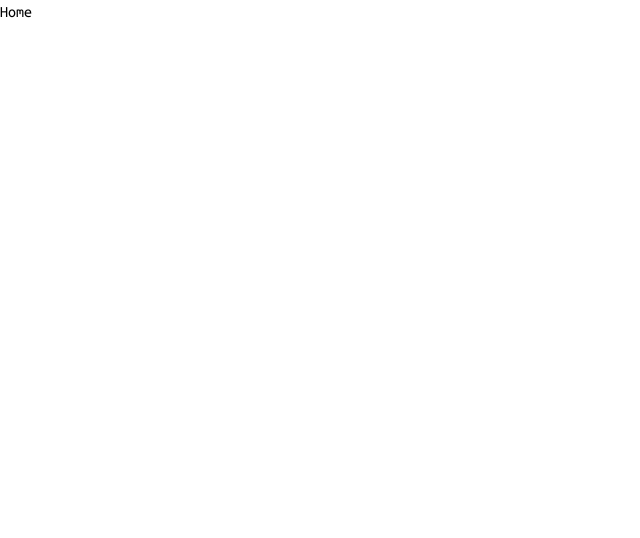
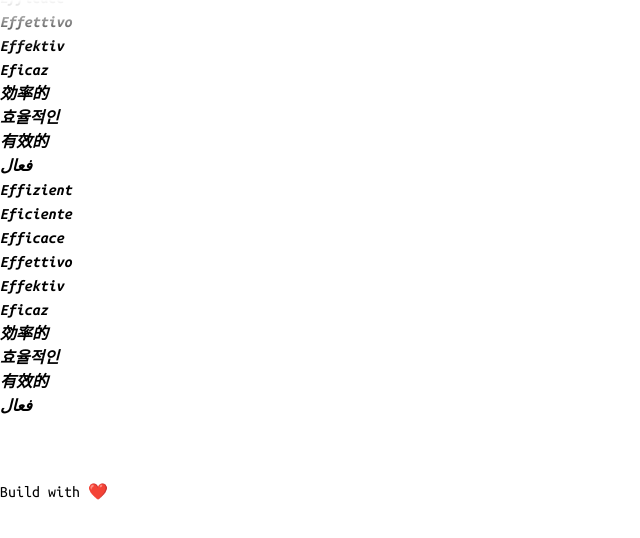
Before and after one commit to DevJaGz/app-fast-marquee, an Angular app: page / in a window 1280 px wide. Shown: the top 538 px of the page, without its empty margins (0-640 px from the left). Built offline with nearby package versions, Linux system fonts and the light colour scheme.

Commit message:
feat: display words using marquee and replace them using a interval

```diff
--- a/src/app/app.component.ts
+++ b/src/app/app.component.ts
@@ -8,7 +8,7 @@ import { WelcomePlaceholderComponent } from './core/components/welcome-placehold
   standalone: true,
   imports: [CommonModule, RouterOutlet, WelcomePlaceholderComponent],
   template: `<div class="h-screen bg-zinc-900 text-slate-200">
-    @defer (on timer(2000ms); prefetch on idle) {
+    @defer (on timer(2000ms)) {
       <router-outlet></router-outlet>
     } @placeholder {
       <app-welcome-placeholder />
--- /dev/null
+++ b/src/app/core/constants/index.ts
@@ -0,0 +1 @@
+export * from './marquee-words.constant';
--- /dev/null
+++ b/src/app/core/constants/marquee-words.constant.ts
@@ -0,0 +1,44 @@
+export const SleekWords: string[] = [
+  'Elegante', // Spanish
+  'Elegancki', // Polish
+  'Schnörkellos', // German
+  'スリーク', // Japanese
+  'Graceful', // English
+  'Chic', // French
+  'Elegan', // Romanian
+  'सुंदर', // Hindi
+  'Стильный', // Russian
+  '고상한', // Korean
+];
+
+export const EfficientWords: string[] = [
+  'Effizient', // German
+  'Eficiente', // Spanish
+  'Efficace', // French
+  'Effettivo', // Italian
+  'Effektiv', // Swedish
+  'Eficaz', // Portuguese
+  '効率的', // Japanese (Kanji)
+  '효율적인', // Korean (Hangul)
+  '有效的', // Chinese (Simplified)
+  'فعال', // Arabic
+];
+
+export const SimpleWords: string[] = [
+  'Просто', // Russian
+  '简单', // Chinese (Simplified)
+  'आसान', // Hindi
+  'بسيط', // Arabic
+  'Απλό', // Greek
+  'פשוט', // Hebrew
+  'எளிதான', // Tamil
+  'シンプル', // Japanese (Katakana)
+  'සර්', // Sinhalese
+  'მარტივი', // Georgian
+];
+
+export const WordsPool: Record<string, string[]> = {
+  sleekWords: SleekWords,
+  efficientWords: EfficientWords,
+  simpleWords: SimpleWords,
+};
--- /dev/null
+++ b/src/app/core/index.ts
@@ -0,0 +1 @@
+export * from './constants/';
--- a/src/app/features/home-feature/home-feature.component.html
+++ b/src/app/features/home-feature/home-feature.component.html
@@ -1,5 +1,10 @@
-<div class="grid place-items-center h-full animate-wiggle">
-  <div class="rounded-full w-32 h-32 bg-zinc-800 grid place-items-center">
-    <h1>Home</h1>
+<div class="grid place-items-center h-full relative">
+  <section class="absolute top-0 left-4 h-full animate-fade-right">
+    <app-marquee-words />
+  </section>
+  <div
+    class="rounded-full py-2 px-4 bg-zinc-800 grid place-items-center animate-jump-in animate-delay-300 animate-once shadow-lg"
+  >
+    <h1 class="text-center font-semibold select-none">Build with ❤️</h1>
   </div>
 </div>
--- a/src/app/features/home-feature/home-feature.component.ts
+++ b/src/app/features/home-feature/home-feature.component.ts
@@ -1,10 +1,11 @@
 import { ChangeDetectionStrategy, Component } from '@angular/core';
 import { CommonModule } from '@angular/common';
+import { MarqueeWordsComponent } from 'src/app/shared/components/marquee-words/marquee-words.component';
 
 @Component({
   selector: 'app-home-feature',
   standalone: true,
-  imports: [CommonModule],
+  imports: [CommonModule, MarqueeWordsComponent],
   templateUrl: './home-feature.component.html',
   changeDetection: ChangeDetectionStrategy.OnPush,
 })
--- /dev/null
+++ b/src/app/shared/components/marquee-words/marquee-words.component.html
@@ -0,0 +1,19 @@
+<div
+  class="h-full relative"
+  [ngClass]="{
+    'animate-rotate-y animate-once': hasNewWords()
+  }"
+>
+  <ngx-fast-marquee
+    [speed]="20"
+    class="h-full"
+    direction="up"
+    [maskPercentage]="20"
+  >
+    @for (word of words(); track $index) {
+      <div class="marquee-word" [class.text-orange-500]="$index === 0">
+        {{ word }}
+      </div>
+    }
+  </ngx-fast-marquee>
+</div>
--- /dev/null
+++ b/src/app/shared/components/marquee-words/marquee-words.component.ts
@@ -0,0 +1,104 @@
+import {
+  ChangeDetectionStrategy,
+  Component,
+  OnInit,
+  WritableSignal,
+  signal,
+} from '@angular/core';
+import { CommonModule } from '@angular/common';
+import { NgxFastMarqueeModule } from '@ngx-fast-marquee';
+import { WordsPool } from '@core';
+
+@Component({
+  selector: 'app-marquee-words',
+  standalone: true,
+  imports: [CommonModule, NgxFastMarqueeModule],
+  templateUrl: './marquee-words.component.html',
+  changeDetection: ChangeDetectionStrategy.OnPush,
+})
+export class MarqueeWordsComponent implements OnInit {
+  /**
+   *  Words to be displayed in the marquee.
+   */
+  words: WritableSignal<string[]> = signal([]);
+
+  /**
+   * True if the words have been changed.
+   */
+  hasNewWords: WritableSignal<boolean> = signal(false);
+
+  ngOnInit(): void {
+    this._handleWordsReplacing();
+  }
+
+  /**
+   *  Interval in milliseconds to change the words.
+   */
+  private readonly _WORDS_INTERVAL = 10000;
+
+  /**
+   *  Last pool key used to get random words.
+   */
+  private _lastPoolKey = '';
+
+  /**
+   * Pool of words to select from.
+   */
+  private _wordsPool: Record<string, string[]> = WordsPool;
+
+  /**
+   *  Keys of the words pool.
+   */
+  private get _poolKeys(): string[] {
+    return Object.keys(this._wordsPool);
+  }
+
+  /**
+   * Gets random words from the pool.
+   * @returns Random words.
+   */
+  private _getRandomWordsFromPool(): string[] {
+    const poolKeysFiltered = this._poolKeys.filter(
+      (poolKey) => poolKey !== this._lastPoolKey,
+    );
+    const randomPoolIndex = Math.floor(Math.random() * poolKeysFiltered.length);
+    const randomPoolKey = poolKeysFiltered[randomPoolIndex];
+    this._lastPoolKey = randomPoolKey;
+    return this._wordsPool[randomPoolKey];
+  }
+
+  /**
+   *  Sets the words to be displayed in the marquee.
+   */
+  private setWords(): void {
+    this.words.set(this._getRandomWordsFromPool());
+  }
+
+  /**
+   * Handles the words replacing.
+   */
+  private _handleWordsReplacing(): void {
+    this.setWords();
+    this._runInterval();
+  }
+
+  /**
+   * Runs the interval to change the words.
+   */
+  private _runInterval(): void {
+    setInterval(() => {
+      this.setWords();
+      this._toggleReplacingAnimationWithTimeout();
+    }, this._WORDS_INTERVAL);
+  }
+
+  /**
+   * Toggle the animation to replace the words with a timeout.
+   */
+  private _toggleReplacingAnimationWithTimeout(): void {
+    this.hasNewWords.set(true);
+    setTimeout(() => {
+      this.hasNewWords.set(false);
+    }, this._WORDS_INTERVAL / 2);
+  }
+}
--- a/src/styles.scss
+++ b/src/styles.scss
@@ -5,6 +5,10 @@
 @import "fonts.scss";
 @import "loader.scss";
 
+html,
+body {
+  height: 100%;
+}
 body {
   font-family: "ubuntu-mono", sans-serif;
   font-size: 16px;
@@ -12,3 +16,8 @@ body {
   padding: 0;
   box-sizing: border-box;
 }
+
+.marquee-word {
+  font-style: italic;
+  font-weight: bold;
+}
--- a/tsconfig.json
+++ b/tsconfig.json
@@ -29,7 +29,8 @@
         "projects/ngx-fast-marquee/*",
         "dist/ngx-fast-marquee/*"
       ],
-      "@features": ["src/app/features"]
+      "@features": ["src/app/features"],
+      "@core": ["src/app/core"]
     }
   },
   "angularCompilerOptions": {
```
